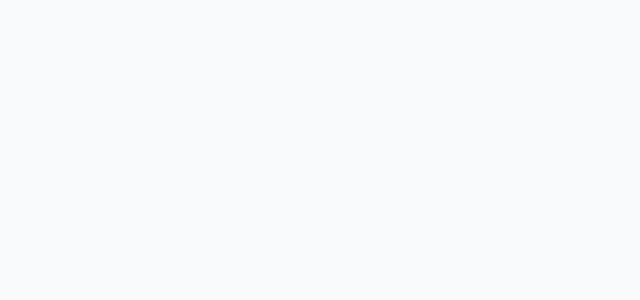
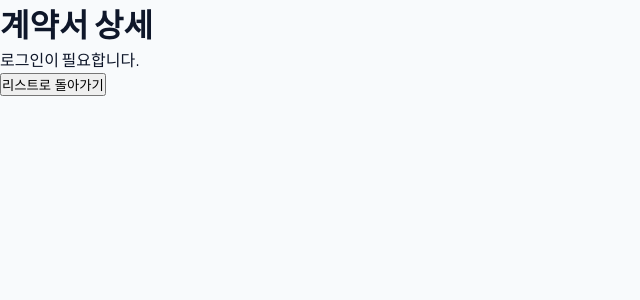
Before and after one commit to Taehyun-0502/health_Project, a React (Vite) app in the folder healthcareFront/: page /fitb/contract/1 in a window 1280 px wide. Before the commit this address had no page. Shown: the top 300 px of the page, without its empty margins (0-640 px from the left). Built offline with nearby package versions, Linux system fonts and the light colour scheme.

Commit message:
user -> contract

```diff
--- a/healthcareFront/src/App.jsx
+++ b/healthcareFront/src/App.jsx
@@ -10,9 +10,10 @@ import Membership from './b2c_mypage/Membership.jsx';
 import B2cNotification from './b2c_mypage/B2cNotification.jsx'; // 알림 컴포넌트 임포트
 import B2cCoupon from './b2c_mypage/B2cCoupon.jsx';             // 쿠폰 컴포넌트 임포트
 import B2cCheckIn from './b2c_mypage/B2cCheckIn.jsx';     // 출석 컴포넌트 임포트
-import ContractNew from './user/ContractNew.jsx';
+import ContractNew from './contract/ContractNew.jsx';
+import ContractDetail from './contract/ContractDetail.jsx';
 import Itempage from './item/Itempage.jsx';
-import Userpage from './user/Userpage.jsx';
+import Contractpage from './contract/Contractpage.jsx';
 
 // 메인 애플리케이션 컴포넌트
 function App() {
@@ -36,8 +37,9 @@ function App() {
       <Route path="/fitb" element={<AdminMain />} />
 
       <Route path="/fitb/contract/new" element={<ContractNew />} />
+      <Route path="/fitb/contract/:dataId" element={<ContractDetail />} />
       <Route path="/fitb/itempage" element={<Itempage />} />
-      <Route path="/fitb/userpage" element={<Userpage />} />
+      <Route path="/fitb/contractpage" element={<Contractpage />} />
     </Routes>
   );
 }
--- a/healthcareFront/src/user/ContractDetail.jsx
+++ b/healthcareFront/src/contract/ContractDetail.jsx
@@ -76,7 +76,7 @@ function ContractBody({ d }) {
       <h3>제4조 (환불 규정)</h3>
       <p>중도 환불 시 기 사용 횟수 및 잔여 횟수를 기준으로 관계 법령 및 센터 규정에 따라 산정한다.</p>
       <h3>제5조 (하루평균 운동 시간)</h3>
-      <p>회원의 하루평균 운동 시간은 {d.avgWorkoutTime ?? '-'}으로 한다.</p>
+      <p>회원의 하루평균 운동 시간은 {d.avgWorkoutHour ?? 0}시간 {d.avgWorkoutMinute ?? 0}분으로 한다.</p>
     </div>
   );
 }
@@ -133,7 +133,7 @@ function ContractDetail() {
   const drawingRef = useRef(false);
   const lastRef = useRef(null);
 
-  // 계약서 상세 조회 (GET /user/contract/{dataId})
+  // 계약서 상세 조회 (GET /contract/detail/{dataId})
   const fetchDetail = async () => {
     const token = localStorage.getItem('accessToken');
     if (!token) {
@@ -200,7 +200,7 @@ function ContractDetail() {
   const canSign =
     signerName.trim() !== '' && agreeTerms && agreeSign && (!needRefund || agreeRefund) && hasInk;
 
-  // 서명 제출 (PUT /user/contract/{dataId}/sign)
+  // 서명 제출 (PUT /contract/detail/{dataId}/sign)
   const handleSign = async () => {
     const token = localStorage.getItem('accessToken');
     try {
@@ -225,7 +225,7 @@ function ContractDetail() {
       <div>
         <h1>계약서 상세</h1>
         <p>{message || '불러오는 중...'}</p>
-        <button onClick={() => navigate('/fitb/userpage')}>리스트로 돌아가기</button>
+        <button onClick={() => navigate('/fitb/contractpage')}>리스트로 돌아가기</button>
       </div>
     );
   }
@@ -238,7 +238,7 @@ function ContractDetail() {
       <style>{'@media print { .no-print { display: none; } }'}</style>
 
       <div className="no-print">
-        <button onClick={() => navigate('/fitb/userpage')}>← 리스트로</button>
+        <button onClick={() => navigate('/fitb/contractpage')}>← 리스트로</button>
         <p>{message}</p>
 
         {/* 상태 흐름 표시 */}
--- a/healthcareFront/src/user/ContractNew.jsx
+++ b/healthcareFront/src/contract/ContractNew.jsx
@@ -22,12 +22,12 @@ function ContractNew() {
       <div>
         <h1>계약서 작성</h1>
         <p>잘못된 계약 유형입니다.</p>
-        <button onClick={() => navigate('/fitb/userpage')}>리스트로 돌아가기</button>
+        <button onClick={() => navigate('/fitb/contractpage')}>리스트로 돌아가기</button>
       </div>
     );
   }
 
-  // 계약서 발행 제출 핸들러 (POST /user/contract)
+  // 계약서 발행 제출 핸들러 (POST /contract/insert)
   const handleSubmit = async (e) => {
     e.preventDefault();
     const formData = new FormData(e.target);
@@ -66,7 +66,7 @@ function ContractNew() {
 
       if (response.ok) {
         alert('계약서가 발행되었습니다. (상태: ISSUED)');
-        navigate('/fitb/userpage');
+        navigate('/fitb/contractpage');
       } else {
         setMessage(`발행 실패(${response.status}): ${await response.text()}`);
       }
@@ -172,7 +172,7 @@ function ContractNew() {
         </div>
 
         <button type="submit">계약서 발행</button>
-        <button type="button" onClick={() => navigate('/fitb/userpage')}>취소</button>
+        <button type="button" onClick={() => navigate('/fitb/contractpage')}>취소</button>
       </form>
     </div>
   );
--- a/healthcareFront/src/user/Userpage.jsx
+++ b/healthcareFront/src/contract/Contractpage.jsx
@@ -22,7 +22,7 @@ const CREATE_BUTTONS = {
 
 // 로그인 권한별 계약 유저 리스트 확인용 테스트 페이지 (B2B 어드민, 디자인 제외 Plain 버전)
 // ADMIN: 제휴 계약 Owner / OWNER: 임금·이용권·PT 계약 상대 / TRAINER: 담당 PT 계약 Member / MEMBER: 접근 불가
-function Userpage() {
+function Contractpage() {
   const navigate = useNavigate();
   const [contract, setContract] = useState('');
   const [userList, setUserList] = useState([]);
@@ -31,7 +31,7 @@ function Userpage() {
   const loginUser = JSON.parse(localStorage.getItem('user') || 'null');
   const createButtons = CREATE_BUTTONS[loginUser?.role?.toLowerCase()] ?? [];
 
-  // 권한별 계약 유저 리스트 조회 (GET /user/list)
+  // 권한별 계약 유저 리스트 조회 (GET /contract/list)
   const handleList = async () => {
     setMessage('');
     setUserList([]);
@@ -129,4 +129,4 @@ function Userpage() {
   );
 }
 
-export default Userpage;
+export default Contractpage;
```
